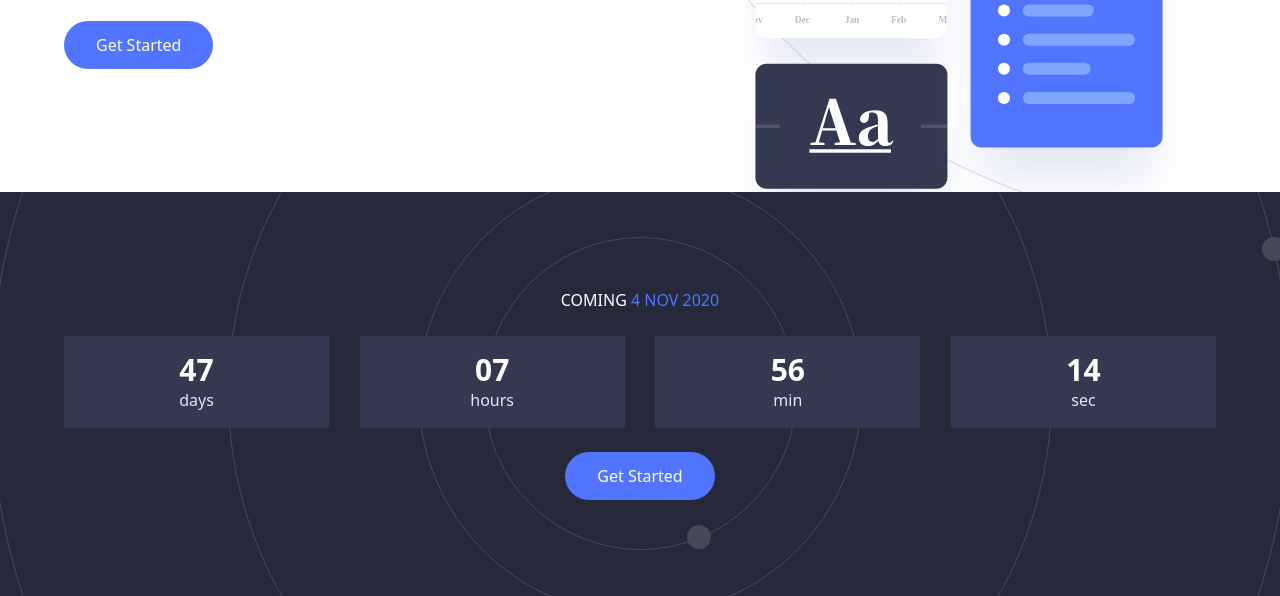
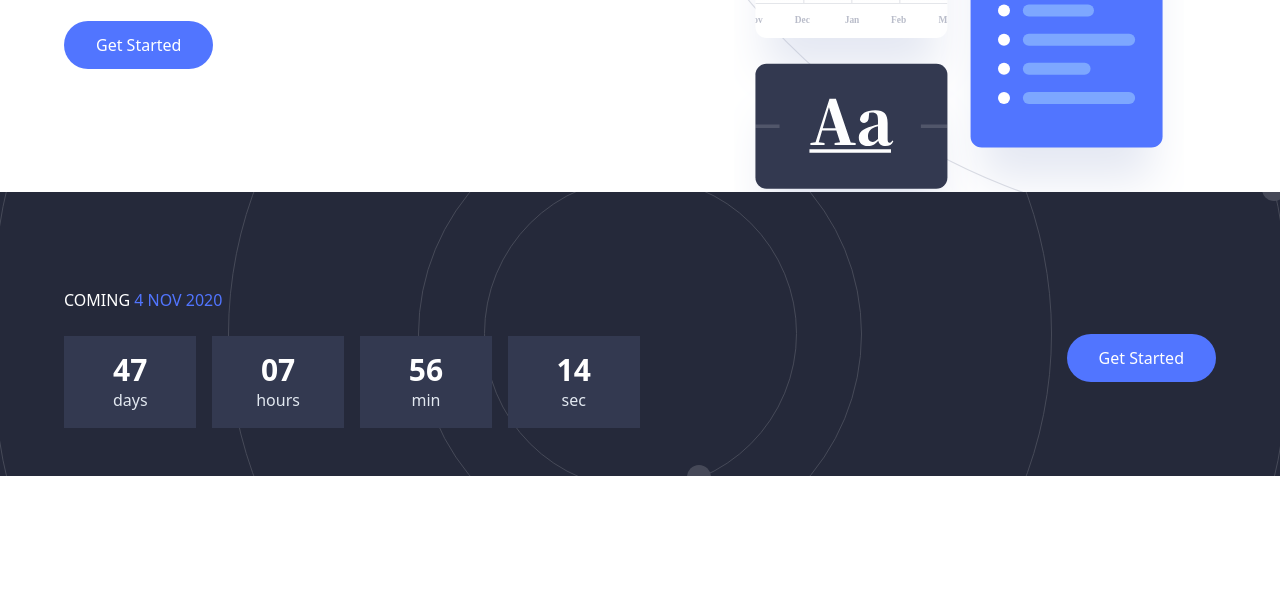
Before and after one commit to rafael-the-dev/officelite-coming-soon-site, a website: page src/index.html in a window 1280 px wide. Shown: the part 358-954 px from the top of the page. After the commit the page ends 834 px from the top, so only its background shows below. Drawn offline with Linux system fonts and the light colour scheme.

Commit message:
working on responsiveness of footer component

```diff
--- a/src/assets/css/base.css
+++ b/src/assets/css/base.css
@@ -39,6 +39,20 @@
     color: #5175FF;
 }
 
+@media screen and (min-width: 600px){
+    .px-sm {
+        padding-left: 10%;
+        padding-right: 10%;
+    }
+}
+
+@media screen and (min-width: 768px){
+    .px-md {
+        padding-left: 5%;
+        padding-right: 5%;
+    }
+}
+
 @media screen and (min-width: 900px) {
 
 }
--- a/src/assets/css/home/footer.css
+++ b/src/assets/css/home/footer.css
@@ -5,3 +5,10 @@
 .footer__time-container {
     width: 23%;
 }
+
+
+@media screen and (min-width: 768px){
+    .footer__content {
+        max-width: 50%;
+    }
+}
--- a/src/index.html
+++ b/src/index.html
@@ -42,11 +42,13 @@
                 </a>
             </section>
         </main>
-        <footer class="footer dark-blue-bg px bg-no-repeat bg-center py-24 flex flex-col items-center">
-            <h2 class="uppercase text-white">
+        <footer class="footer dark-blue-bg px bg-no-repeat bg-center py-24 flex flex-col items-center px-sm
+            md:flex-row md:justify-between md:pb-12 px-md">
+            <div class="w-full footer__content">
+                <h2 class="uppercase text-center md:text-left text-white">
                     Coming <span class="sky-blue-color">4 Nov 2020</span>
                 </h2>
-            <div class="flex items-stretch text-white w-full justify-between mt-6">
+                <div class="flex items-stretch text-white w-full md:w-auto justify-between mt-6">
                     <div class="flex flex-col items-center py-4 px-2.5 blue-bg footer__time-container">
                         <span class="font-bold text-3xl">47</span>
                         <span class="text-slate-200">days</span>
@@ -64,8 +66,9 @@
                         <span class="text-slate-200">sec</span>
                     </div>
                 </div>
+            </div>
             <a
-                class="px-8 py-3 capitalize rounded-full text-white sky-blue-bg mt-6"
+                class="px-8 py-3 capitalize rounded-full text-white sky-blue-bg mt-6 md:mt-0"
                 href="/">
                 Get started
             </a>
```
Also changed, not shown: src/assets/css/tailwind.css. Lines whose indentation alone changed are shown as unchanged.
